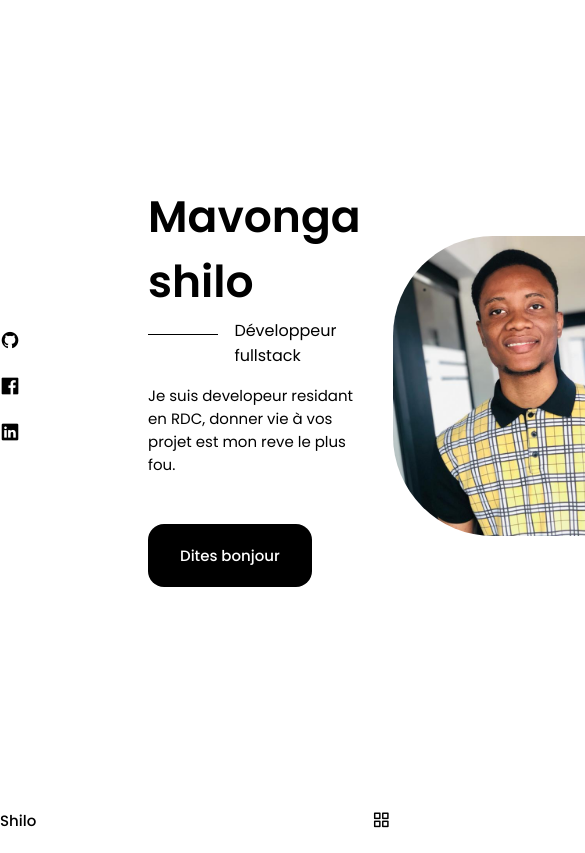
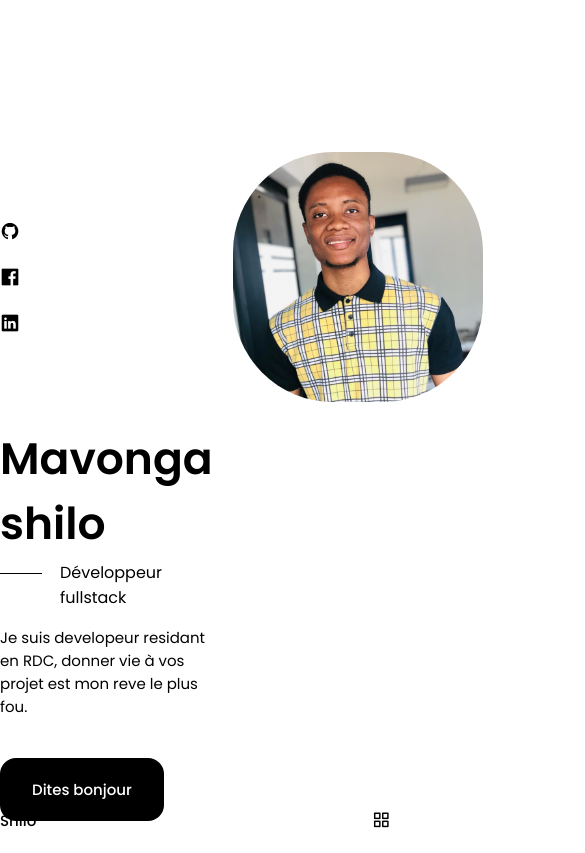
Before and after one commit to salomonshilo/portfolio, a React (Create React App) app: page / in a window 390 px wide. Shown: the top 853 px of the page, 585 px wide, since content can reach past the window. Built offline with nearby package versions, Linux system fonts and the light colour scheme.

Commit message:
feature: css responsive

```diff
--- a/src/components/home/home.css
+++ b/src/components/home/home.css
@@ -64,4 +64,47 @@
 .home_description {
     max-width: 400px;
     margin-bottom: var(--mb-3);
-}
+
+
+
+
+    }
+
+    @media screen and ( max-width: 992px ) {
+        .home_content{
+              grid-template-columns: 100px repeat(2, 1fr);
+              column-gap: 1.25rem;
+        }
+        .home_subtitle{
+            padding-left: 3.75rem;
+            margin-bottom: var(--mb-1);
+        }
+                .home_subtitle::before{
+                    width: 42px;
+                    top: 0.8rem;
+                }
+                   .home_description{
+                     max-width: initial;
+                     margin-bottom: var(--mb-2-5);
+                   }
+                   .home_img{
+                    width: 250px;
+                    height: 250px;
+                    box-shadow: inset 0 0 0 8px rgb(255, 255, 255 / 30%);
+
+                   }
+    }
+
+    @media screen  and (max-width: 768px){
+
+        .home_content{
+            grid-template-columns: 0.5fr 3fr;
+            padding-top: 3.5rem;
+        }
+
+        .home_img{
+            order: initial;
+            justify-self: initial;
+        }
+
+    }
```
Also changed, not shown: src/components/home/Social.jsx (+9 -9 lines).
